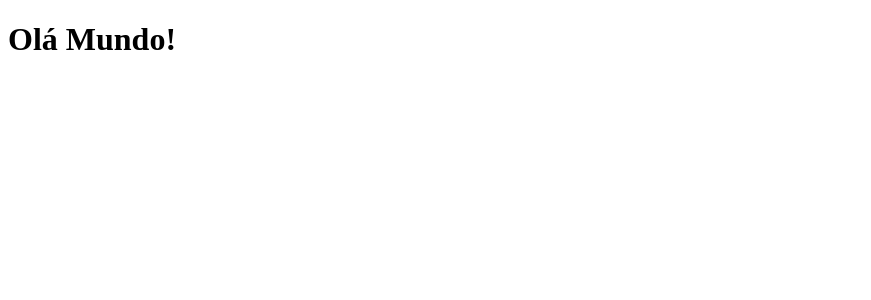
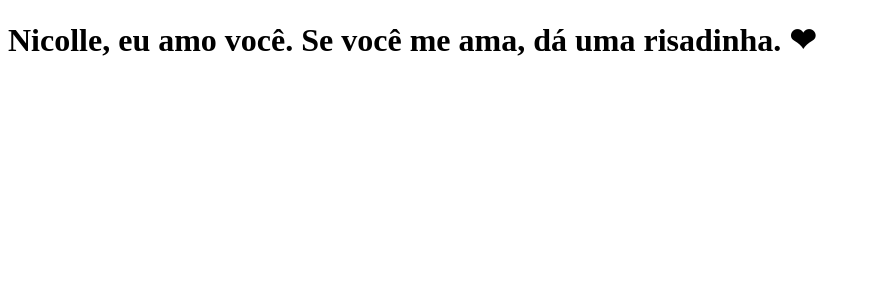
Before and after one commit to IgorLeandroMedeiros/clone-tabnews, a Next.js app: page / in a window 1280 px wide. Shown: the top 300 px of the page, without its empty margins (0-871 px from the left). Built offline with nearby package versions, Linux system fonts and the light colour scheme.

Commit message:
Modificação no index.js

```diff
--- a/pages/index.js
+++ b/pages/index.js
@@ -1,5 +1,5 @@
 function Home(){
-  return <h1>Olá Mundo!</h1>
+  return <h1>Nicolle, eu amo você. Se você me ama, dá uma risadinha. ❤ </h1>
 }
 
 export default Home;
```
